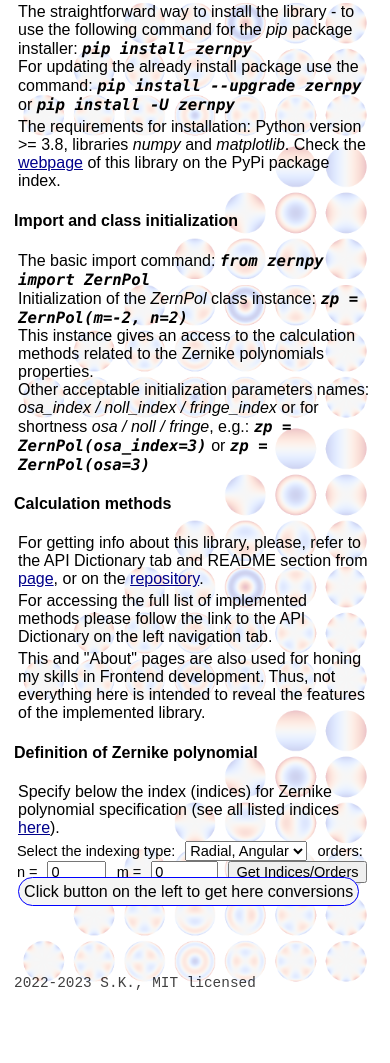
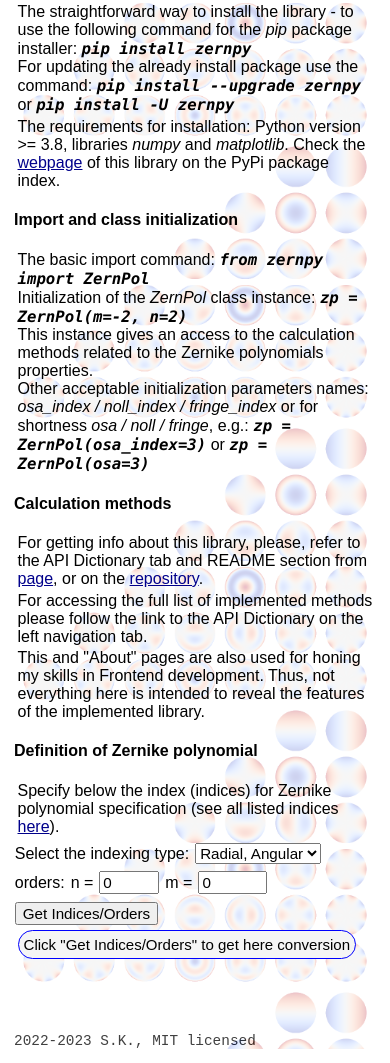
Before and after one commit to sklykov/zernpy, a plain HTML site: page docs/index.html in a window 390 px wide. Shown: the part 248-1311 px from the top of the page. Before the commit the page ends 1253 px from the top, so only its background shows below. Drawn offline with Linux system fonts and the light colour scheme.

Commit message:
Styling for main(index) page making it more responsive

```diff
--- a/docs/index.html
+++ b/docs/index.html
@@ -45,18 +45,54 @@
         }
         /* Style for each text string */
         .textString{
-            margin: 4px;
+            margin: 0.22em;
         }
         #page_footer{
             font-size: 0.9em; font-family: 'Courier New', Courier, monospace; padding-top: 4em;
         }
-        /* Inline elements means various elements (labels, inputs) specified on the single line */
-        .inline-element{
-            margin-left: 0.2em; margin-right: 0.2em; font-size: 0.91em;
+        /* Inline elements means various elements (inputs, buttons, selector) placed on the single line on the page */
+        .input-element{
+            margin-left: 0.2em; margin-right: 0.2em; font-size: 0.95em;
+        }
+        /* Labels placed on the single line on the page */
+        .label-element{
+            margin-left: 0.22em; margin-right: 0.15em;
         }
         /* Specific style for placeholder for conversions */
         #conversionString{
             margin-left: 0.25em; border: 1px solid blue; padding: 0.32em; border-radius: 1em; background-color: whitesmoke;
+            font-size: 0.98em;
+        }
+        /* Initial style for some div-s */
+        #selectorElement, #getIndicesBtn, #ordersElement{
+                display: inline-block;
+            }
+        /* Rearrange elements for opening website on screens 750px <= width <= 1220px */
+        @media screen and (max-width: 1220px) and (min-width: 750px){
+            .inputsOrdersConversion{
+                display: flex; flex-direction: row;
+            }
+            #selectorElement, #getIndicesBtn, #ordersElement{
+                display: inline-block;
+            }
+            .label-element, .input-element{
+                margin-top: 0.25em; margin-bottom: 0.25em;
+            }
+            #conversionString{
+                display: block; max-width: fit-content; margin-top: 0.35em; font-size: 0.96em;
+            }
+        }
+        /* Rearrange elements for opening website on mobile phones */
+        @media screen and (max-width: 749px){
+            #selectorElement, #getIndicesBtn, #ordersElement{
+                display: block;
+            }
+            #conversionString{
+                display: block; max-width: fit-content; margin-top: 0.35em; font-size: 0.94em;
+            }
+            .label-element, .input-element{
+                margin: 0.25em 0.05em;
+            }
         }
     </style>
 </head>
@@ -129,20 +165,26 @@
                                 Specify below the index (indices) for Zernike polynomial specification
                                 (see all listed indices <a class="link" href="https://en.wikipedia.org/wiki/Zernike_polynomials">here</a>).
                             </div>
-                            <label class="inline-element"> Select the indexing type: </label>
-                            <select class="inline-element" name="Index type">
-                                <option value="m,n" selected>Radial, Angular</option>  <!-- selected="selected" for setting it as the default value -->
-                                <option value="osa">OSA/ANSI</option>
-                                <option value="noll">Noll</option>
-                                <option value="fringe">Fringe</option>
-                            </select>
-                            <span class="inline-element" id="ordersLabel"> orders: </span>
-                            <label class="inline-element" tag="n_order_label" id="firstOrderLabel"> n = </label>
-                            <input class="inline-element" type="number" tag="n_order" name="n" min="0" max="50" size="4" minlength="1" maxlength="3" value="0" id="firstInputOrder">
-                            <label class="inline-element" tag="m_order_label" id="secondOrderLabel"> m = </label>
-                            <input class="inline-element" type="number" tag="m_order" name="m" min="-50" max="50" size="4" minlength="1" maxlength="3" value="0" id="secondInputOrder">
-                            <input class="inline-element" type="button" value="Get Indices/Orders" id="getIndicesBtn">
-                            <span id="conversionString"> Click button on the left to get here conversions </span>
+                            <div id="inputsOrdersConversion">
+                                <div id="selectorElement">
+                                    <label class="label-element"> Select the indexing type: </label>
+                                    <select class="input-element" name="Index type">
+                                        <option value="m,n" selected>Radial, Angular</option>  <!-- selected="selected" for setting it as the default value -->
+                                        <option value="osa">OSA/ANSI</option>
+                                        <option value="noll">Noll</option>
+                                        <option value="fringe">Fringe</option>
+                                    </select>
+                                </div>
+                                <div id="ordersElement">
+                                    <span class="label-element" id="ordersLabel"> orders: </span>
+                                    <label class="label-element" tag="n_order_label" id="firstOrderLabel"> n = </label>
+                                    <input class="input-element" type="number" tag="n_order" name="n" min="0" max="50" size="4" minlength="1" maxlength="3" value="0" id="firstInputOrder">
+                                    <label class="label-element" tag="m_order_label" id="secondOrderLabel"> m = </label>
+                                    <input class="input-element" type="number" tag="m_order" name="m" min="-50" max="50" size="4" minlength="1" maxlength="3" value="0" id="secondInputOrder">
+                                </div>
+                                <input class="input-element" type="button" value="Get Indices/Orders" id="getIndicesBtn">
+                                <span id="conversionString"> Click "Get Indices/Orders" to get here conversion </span>
+                            </div>
                         </div>
                     </p>
                 </section>
```
